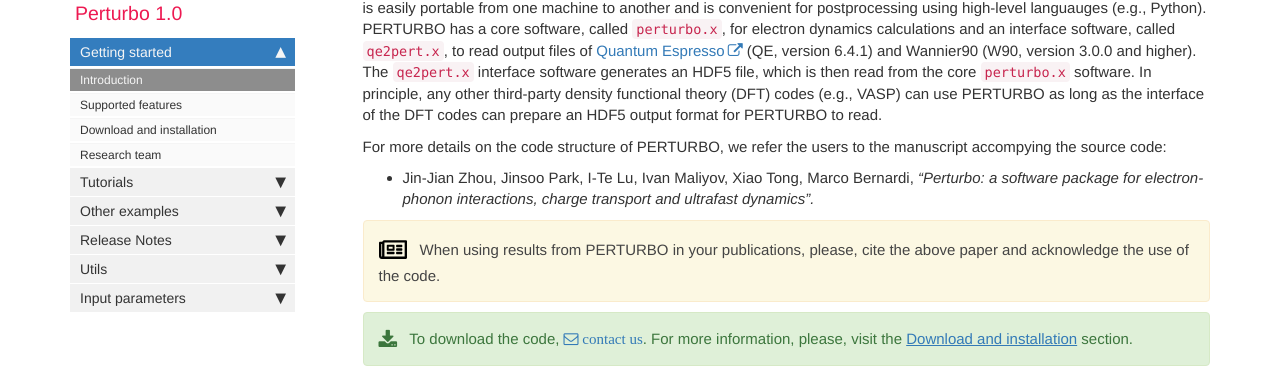
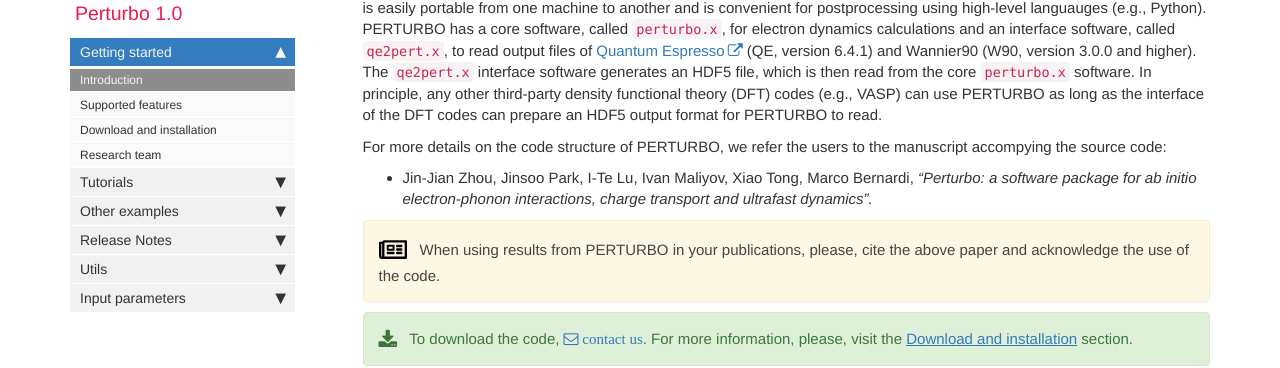
Before and after one commit to zhengMDcode/perturbo-code.github.io, a Jekyll site: the page built from index.md, in a window 1280 px wide and 900 px high, scrolled down 486 px. Shown: the part 91-459 px from the top of the window. Built offline with Jekyll 4.4.1, drawn with Linux system fonts in a browser that asks for light colours; comment, search, counter and statistics services are not loaded.

Commit message:
Paper title update

```diff
--- a/index.md
+++ b/index.md
@@ -91,7 +91,7 @@ PERTURBO is written in Fortran95 with hybrid parallelization <a href="https://ww
 
 For more details on the code structure of PERTURBO, we refer the users to the manuscript accompying the source code:
 
-- Jin-Jian Zhou, Jinsoo Park, I-Te Lu, Ivan Maliyov, Xiao Tong, Marco Bernardi, <i>"Perturbo: a software package for electron-phonon interactions, charge transport and ultrafast dynamics"<i>.
+- Jin-Jian Zhou, Jinsoo Park, I-Te Lu, Ivan Maliyov, Xiao Tong, Marco Bernardi, <i>"Perturbo: a software package for ab initio electron-phonon interactions, charge transport and ultrafast dynamics"<i>.
 
 <div markdown="span" class="alert alert-warning" role="alert">
 <img src="images/newspaper-regular.svg" style="width:3.5%;margin-top:0.1%" >
```
Also changed, not shown: index_for_pdf.md (+1 -1 lines), 1 other file.
